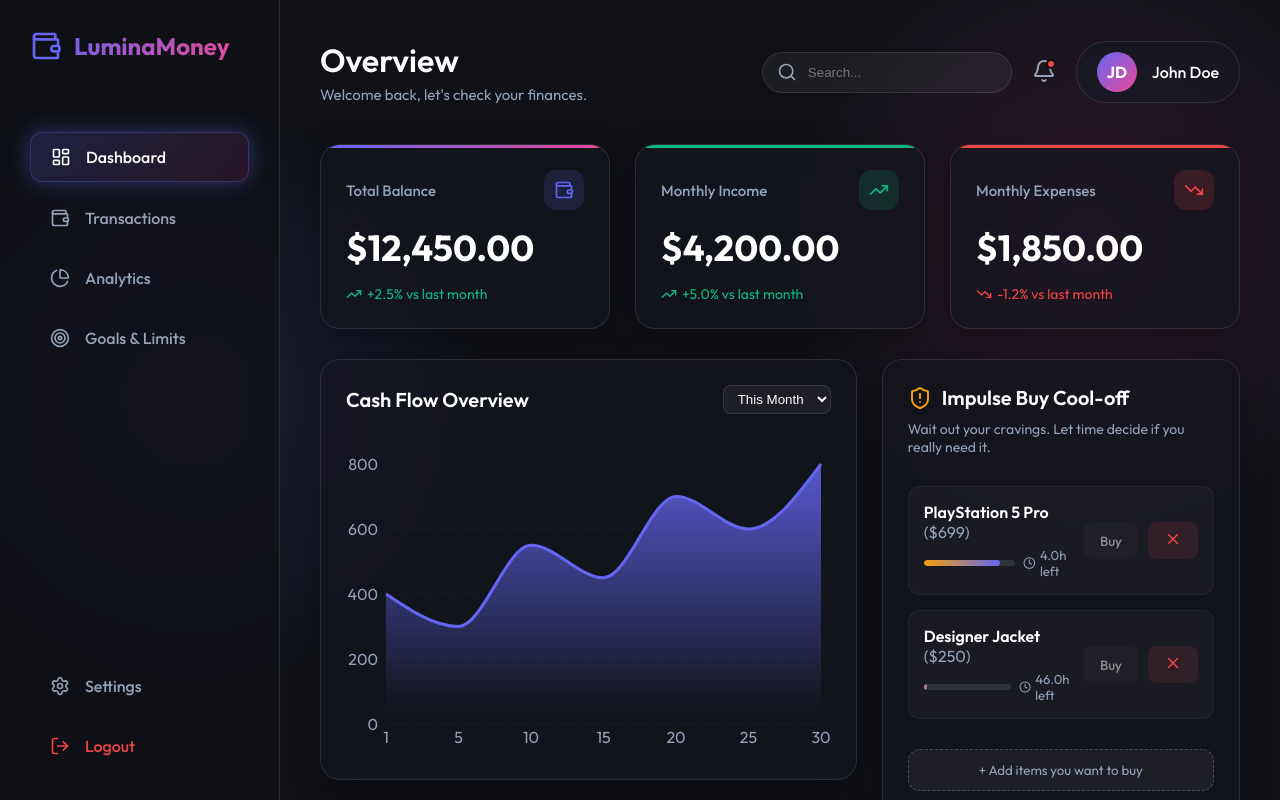
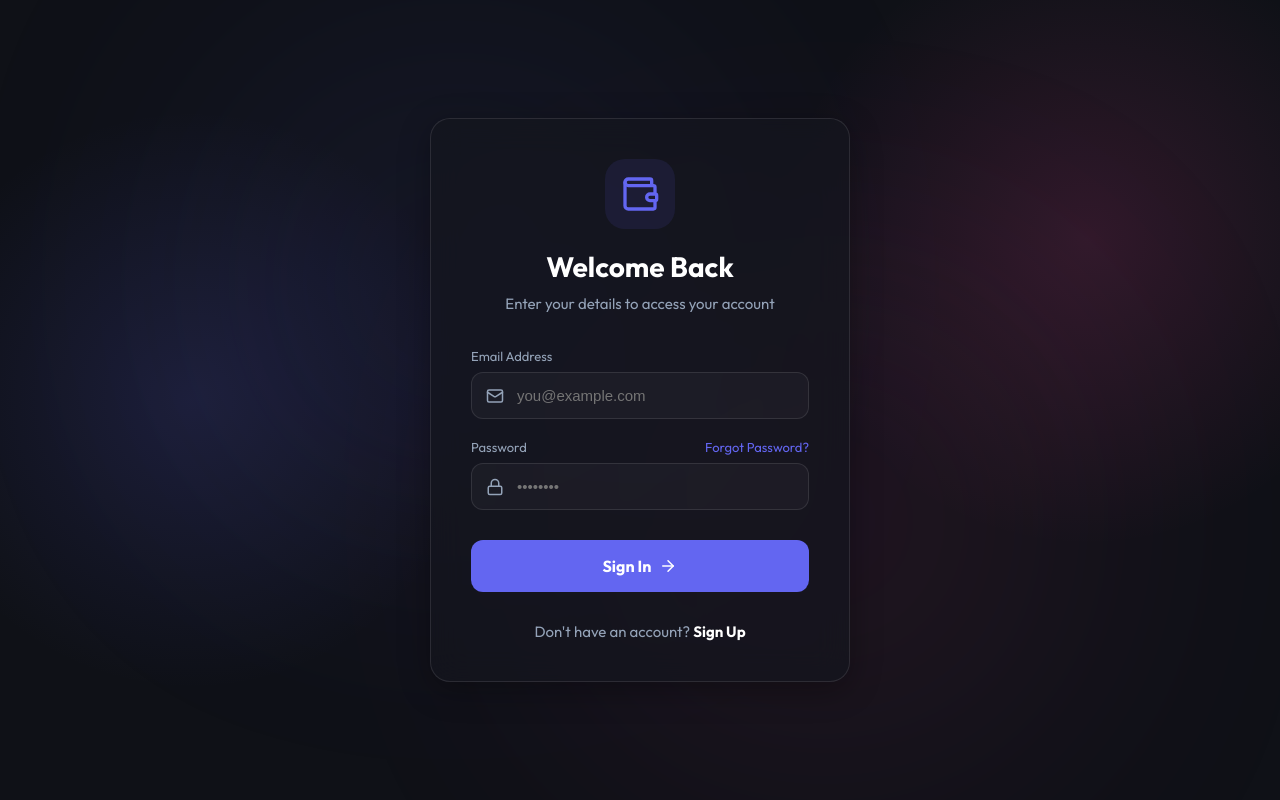
Before and after one commit to Hieu-250903/financial-management, a React (Vite) app: page / in a window 1280 px wide. Built offline with nearby package versions, Linux system fonts and the light colour scheme.

Commit message:
implement initial authentication flow and main application dashboard layout

```diff
--- a/src/App.tsx
+++ b/src/App.tsx
@@ -13,9 +13,15 @@ import Dashboard from './components/Dashboard';
 import Transactions from './components/Transactions';
 import Analytics from './components/Analytics';
 import Goals from './components/Goals';
+import Auth from './components/Auth';
 
 function App() {
+  const [isAuthenticated, setIsAuthenticated] = useState(false);
   const [activeTab, setActiveTab] = useState('dashboard');
+
+  if (!isAuthenticated) {
+    return <Auth onLogin={() => setIsAuthenticated(true)} />;
+  }
 
   return (
     <div className="app-container">
@@ -50,7 +56,7 @@ function App() {
             <Settings size={20} />
             <span>Settings</span>
           </a>
-          <a className="nav-link" style={{ color: 'var(--danger)' }}>
+          <a className="nav-link" style={{ color: 'var(--danger)', cursor: 'pointer' }} onClick={() => setIsAuthenticated(false)}>
             <LogOut size={20} />
             <span>Logout</span>
           </a>
--- /dev/null
+++ b/src/components/Auth.tsx
@@ -0,0 +1,108 @@
+import React, { useState } from 'react';
+import { Wallet, Mail, Lock, User, ArrowRight } from 'lucide-react';
+
+interface AuthProps {
+  onLogin: () => void;
+}
+
+const Auth: React.FC<AuthProps> = ({ onLogin }) => {
+  const [isLogin, setIsLogin] = useState(true);
+
+  return (
+    <div style={{ minHeight: '100vh', display: 'flex', alignItems: 'center', justifyContent: 'center', position: 'relative', overflow: 'hidden' }}>
+
+      {/* Background glowing effects */}
+      <div style={{ position: 'absolute', top: '10%', left: '20%', width: '400px', height: '400px', background: 'var(--primary)', borderRadius: '50%', filter: 'blur(150px)', opacity: 0.15 }}></div>
+      <div style={{ position: 'absolute', bottom: '10%', right: '20%', width: '400px', height: '400px', background: '#ec4899', borderRadius: '50%', filter: 'blur(150px)', opacity: 0.15 }}></div>
+
+      <div className="glass-panel auth-card" style={{ width: '420px', maxWidth: '90%', padding: '40px', position: 'relative', zIndex: 10, border: '1px solid rgba(255,255,255,0.1)' }}>
+        <div style={{ textAlign: 'center', marginBottom: '35px' }}>
+          <div style={{ display: 'inline-flex', alignItems: 'center', justifyContent: 'center', background: 'rgba(99, 102, 241, 0.1)', padding: '15px', borderRadius: '20px', marginBottom: '20px' }}>
+            <Wallet size={40} color="var(--primary)" />
+          </div>
+          <h2 style={{ margin: '0 0 10px 0', fontSize: '28px', color: 'white' }}>
+            {isLogin ? 'Welcome Back' : 'Create Account'}
+          </h2>
+          <p style={{ color: 'var(--text-secondary)', margin: 0, fontSize: '15px' }}>
+            {isLogin ? 'Enter your details to access your account' : 'Start managing your finances intelligently'}
+          </p>
+        </div>
+
+        <form onSubmit={(e) => { e.preventDefault(); onLogin(); }} style={{ display: 'flex', flexDirection: 'column', gap: '20px' }}>
+
+          {!isLogin && (
+            <div>
+              <label style={{ display: 'block', fontSize: '13px', color: 'var(--text-secondary)', marginBottom: '8px' }}>Full Name</label>
+              <div style={{ position: 'relative' }}>
+                <User size={18} style={{ position: 'absolute', left: '15px', top: '50%', transform: 'translateY(-50%)', color: 'var(--text-secondary)' }} />
+                <input required type="text" placeholder="John Doe" style={{ width: '100%', background: 'rgba(255,255,255,0.03)', border: '1px solid rgba(255,255,255,0.1)', padding: '14px 15px 14px 45px', borderRadius: '12px', color: 'white', outline: 'none', transition: 'all 0.3s', fontSize: '15px' }} className="input-focus" />
+              </div>
+            </div>
+          )}
+
+          <div>
+            <label style={{ display: 'block', fontSize: '13px', color: 'var(--text-secondary)', marginBottom: '8px' }}>Email Address</label>
+            <div style={{ position: 'relative' }}>
+              <Mail size={18} style={{ position: 'absolute', left: '15px', top: '50%', transform: 'translateY(-50%)', color: 'var(--text-secondary)' }} />
+              <input required type="email" placeholder="you@example.com" style={{ width: '100%', background: 'rgba(255,255,255,0.03)', border: '1px solid rgba(255,255,255,0.1)', padding: '14px 15px 14px 45px', borderRadius: '12px', color: 'white', outline: 'none', transition: 'all 0.3s', fontSize: '15px' }} className="input-focus" />
+            </div>
+          </div>
+
+          <div>
+            <div style={{ display: 'flex', justifyContent: 'space-between', marginBottom: '8px' }}>
+              <label style={{ fontSize: '13px', color: 'var(--text-secondary)' }}>Password</label>
+              {isLogin && <a href="#" style={{ fontSize: '13px', color: 'var(--primary)', textDecoration: 'none', transition: 'color 0.2s' }} className="link-hover">Forgot Password?</a>}
+            </div>
+            <div style={{ position: 'relative' }}>
+              <Lock size={18} style={{ position: 'absolute', left: '15px', top: '50%', transform: 'translateY(-50%)', color: 'var(--text-secondary)' }} />
+              <input required type="password" placeholder="••••••••" style={{ width: '100%', background: 'rgba(255,255,255,0.03)', border: '1px solid rgba(255,255,255,0.1)', padding: '14px 15px 14px 45px', borderRadius: '12px', color: 'white', outline: 'none', transition: 'all 0.3s', fontSize: '15px' }} className="input-focus" />
+            </div>
+          </div>
+
+          <button type="submit" style={{ background: 'var(--primary)', border: 'none', color: 'white', padding: '16px', borderRadius: '12px', fontSize: '16px', fontWeight: 'bold', marginTop: '10px', cursor: 'pointer', display: 'flex', justifyContent: 'center', alignItems: 'center', gap: '8px', transition: 'background-color 0.3s, transform 0.2s' }} className="btn-primary-hover">
+            {isLogin ? 'Sign In' : 'Create Account'}
+            <ArrowRight size={18} />
+          </button>
+        </form>
+
+        <div style={{ textAlign: 'center', marginTop: '30px', fontSize: '15px', color: 'var(--text-secondary)' }}>
+          {isLogin ? "Don't have an account? " : "Already have an account? "}
+          <button
+            onClick={() => setIsLogin(!isLogin)}
+            style={{ background: 'none', border: 'none', color: 'white', fontWeight: 'bold', cursor: 'pointer', padding: 0, fontSize: '15px', transition: 'color 0.2s' }}
+            className="link-hover"
+          >
+            {isLogin ? 'Sign Up' : 'Log In'}
+          </button>
+        </div>
+      </div>
+
+      <style>{`
+        .input-focus:focus {
+          border-color: var(--primary) !important;
+          background: rgba(255,255,255,0.08) !important;
+          box-shadow: 0 0 0 4px rgba(99, 102, 241, 0.1);
+        }
+        .btn-primary-hover:hover {
+          background-color: #4f46e5 !important;
+          transform: translateY(-2px);
+        }
+        .btn-primary-hover:active {
+          transform: translateY(0);
+        }
+        .link-hover:hover {
+          color: var(--primary) !important;
+        }
+        .auth-card {
+          animation: fadeUp 0.5s ease-out forwards;
+        }
+        @keyframes fadeUp {
+          from { opacity: 0; transform: translateY(20px); }
+          to { opacity: 1; transform: translateY(0); }
+        }
+      `}</style>
+    </div>
+  );
+};
+
+export default Auth;
```
